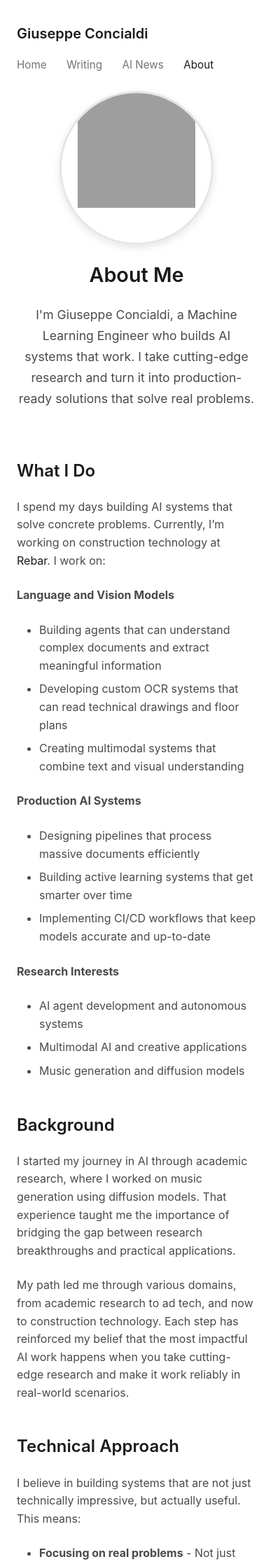
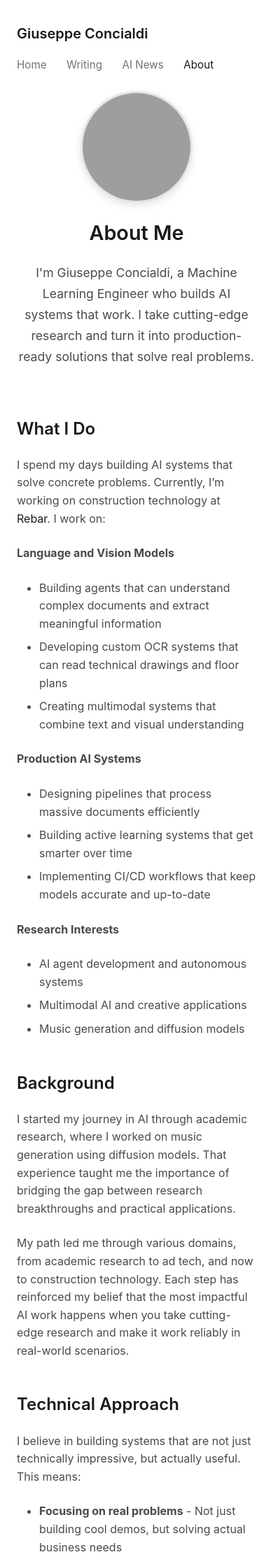
Before and after one commit to Gio99c/gio99c.github.io, a Jekyll site: the page built from about.md, in a window 390 px wide. Shown: the top 2235 px of the page at 70% size. Built offline with Jekyll 4.4.1, drawn with Linux system fonts in a browser that asks for light colours; grey boxes are pictures that could not be loaded.

Commit message:
(fix): attempt tp fix profile pic

```diff
--- a/assets/css/main.scss
+++ b/assets/css/main.scss
@@ -792,7 +792,7 @@ pre code {
   width: 100%;
   height: 100%;
   object-fit: cover;
-  transform: scale(1.2) translateY(-10px);
+  display: block;
 }
 
 .about-content {
@@ -819,10 +819,13 @@ pre code {
     gap: var(--spacing-md);
   }
 
-  .profile-image img {
+  .profile-image-wrapper {
     width: 160px;
     height: 160px;
-    transform: scale(1.05);
+  }
+
+  .profile-image img {
+    transform: none;
   }
 
   .about-content h1 {
```
